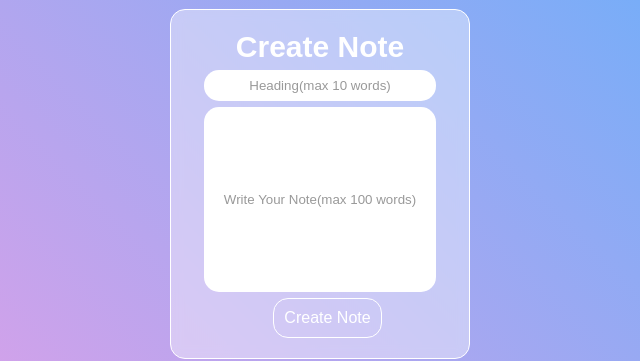
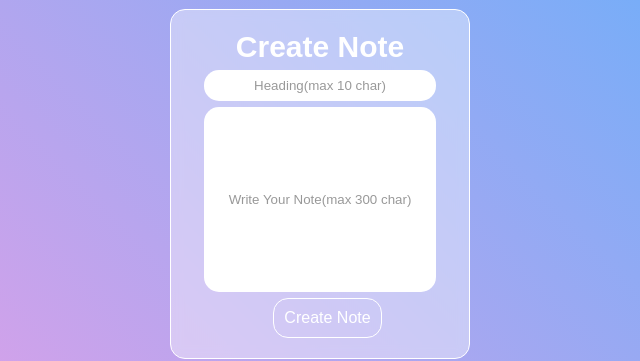
Before and after one commit to DEEP-24/Note-Maker, a website: page public/pages/createNotes/index.html in a window 1280 px wide. Shown: the part 216-577 px from the top of the page, 320-960 px from the left. Drawn offline with Linux system fonts and the light colour scheme.

Commit message:
added update feature

```diff
--- a/public/pages/createNotes/index.html
+++ b/public/pages/createNotes/index.html
@@ -13,13 +13,13 @@
       <input
         maxlength="10"
         type="text"
-        placeholder="Heading(max 10 words)"
+        placeholder="Heading(max 10 char)"
         class="create-note-heading"
       />
       <input
-        maxlength="100"
+        maxlength="300"
         type="text"
-        placeholder="Write Your Note(max 100 words)"
+        placeholder="Write Your Note(max 300 char)"
         class="create-note-input"
       />
 
```
Also changed, not shown: public/pages/updateNotes/index.js (+11 -2 lines), public/pages/updateNotes/updateNotes.html (+3 -3 lines).
